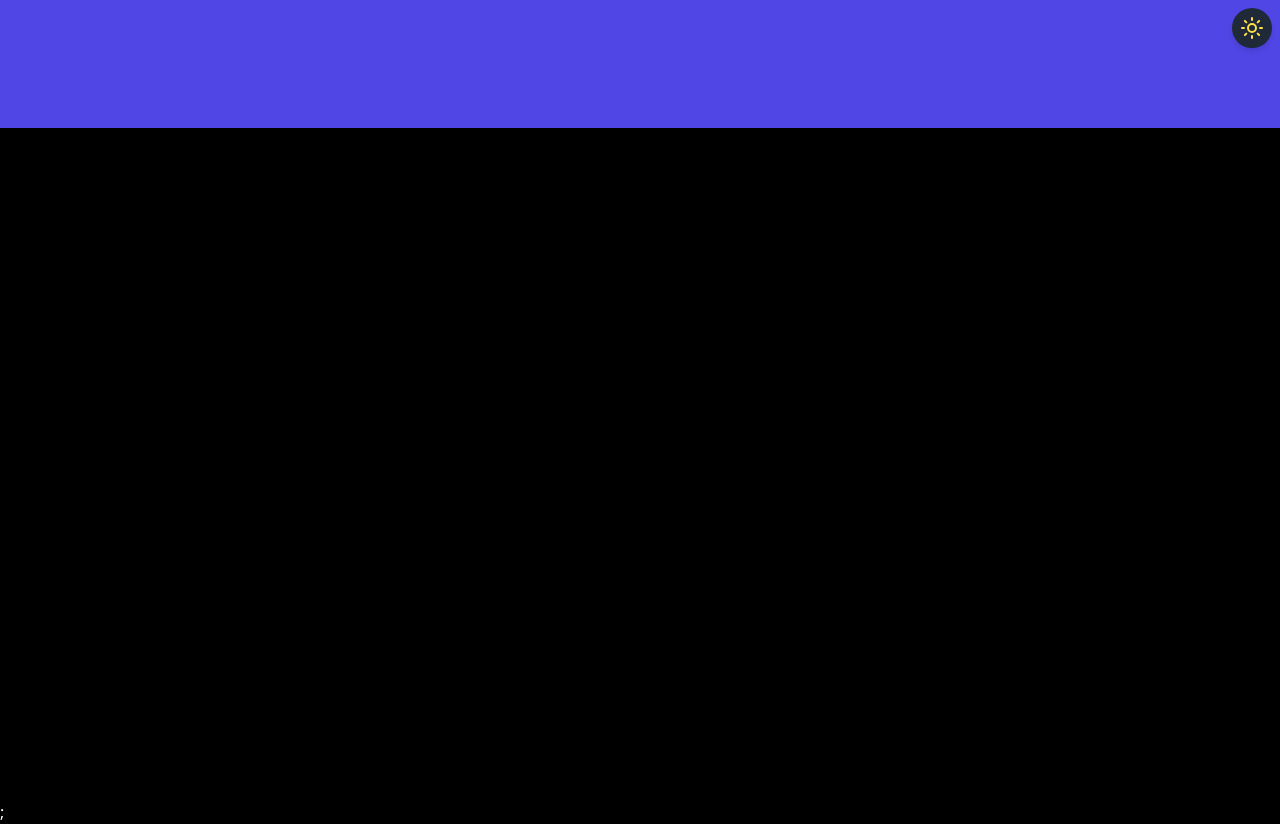
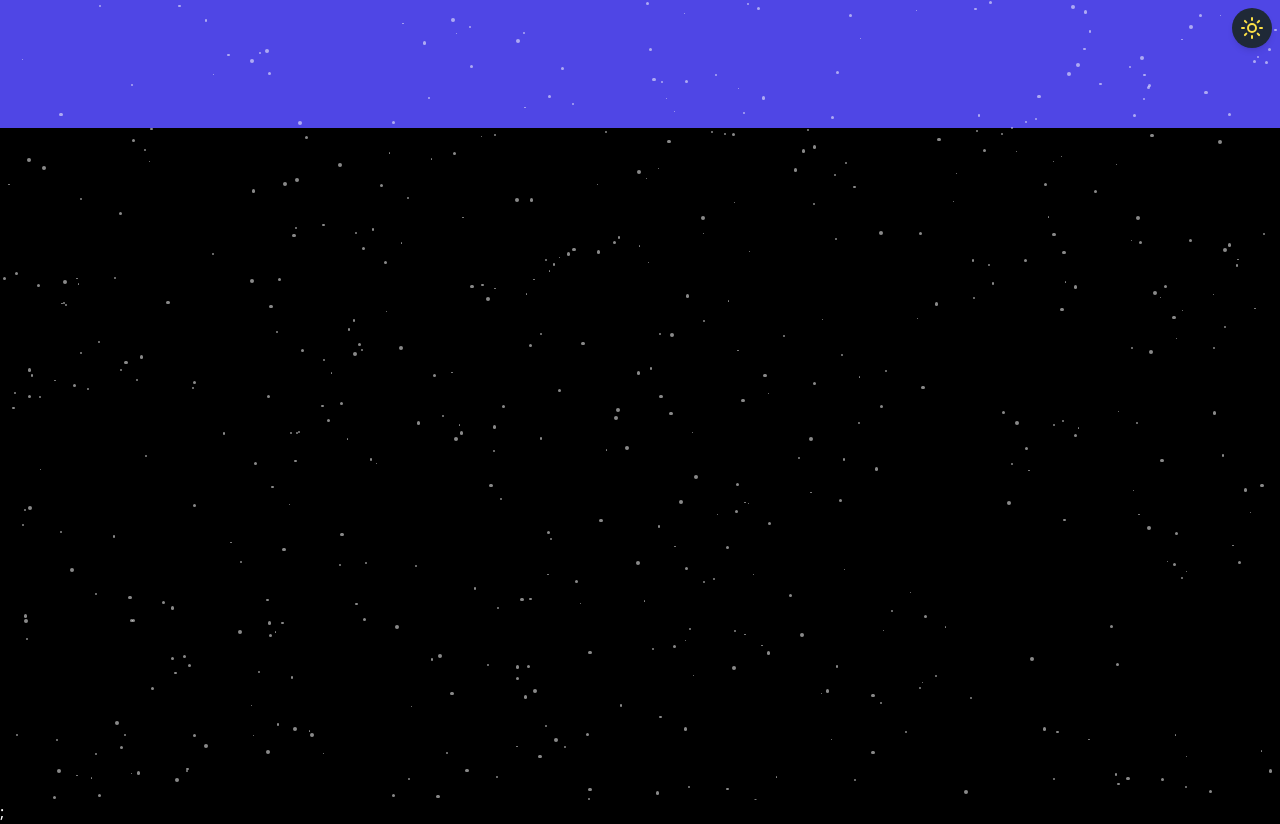
Before and after one commit to Ankit-jha-27/My-Portfolio, a React (Vite) app: page / in a window 1280 px wide. Both pictures are taken after a click on the button 1252 px from the left and 28 px from the top of the page. Built offline with nearby package versions, Linux system fonts and the light colour scheme.

Commit message:
Changes done

```diff
--- a/src/App.jsx
+++ b/src/App.jsx
@@ -7,7 +7,7 @@ import Footer from "./components/Footer"
 import Education from "./components/Education"
 import Skills from "./components/Skills"
 import Contact from "./components/Contact";
-
+import Stars from "./components/Stars";
 
 const router = createBrowserRouter([
   {
--- a/src/components/Home.jsx
+++ b/src/components/Home.jsx
@@ -1,6 +1,7 @@
 import React from 'react'
 import ThemeToggle from './ThemeToggle'
 import Navbar from './Navbar'
+import Stars from './Stars'
 
 
 const Home = () => {
@@ -8,7 +9,9 @@ const Home = () => {
     <div className='min-h-screen'>
 
       <ThemeToggle />
+      <Stars />
       <Navbar />
+
     </div>
   )
 }
--- /dev/null
+++ b/src/components/Stars.jsx
@@ -0,0 +1,58 @@
+import React, { useEffect, useState } from "react";
+
+const Stars = () => {
+  const [stars, setStars] = useState([]);
+
+    useEffect(()=>{
+        generateStars();
+
+        // Handle window resize
+        const handleResize = () => {
+            generateStars();
+          };
+          window.addEventListener("resize", handleResize);
+
+           // Cleanup listener on unmount
+            return () => window.removeEventListener("resize", handleResize);
+    },[])
+
+    const generateStars = () => {
+      const noOfStars = Math.floor(
+        (window.innerHeight * window.innerWidth) / 2000
+      );
+      const starArray = [];
+
+      for (let i = 0; i < noOfStars; i++) {
+        const x = Math.random() * window.innerWidth;
+        const y = Math.random() * window.innerHeight;
+        const size = Math.random() * 3 + 1;
+        const opacity = Math.random()*0.7 + 0.3;
+        starArray.push({ x, y, size, opacity });
+      }
+
+      setStars(starArray);
+    }
+
+
+
+  return (
+    <div className="fixed inset-0 w-full overflow-hidden pointer-events-none dark:block hidden">
+      {stars.map((star, index) => (
+        <div
+          key={index}
+          className="absolute bg-white rounded-full twinkle"
+          style={{
+            left: star.x,
+            top: star.y,
+            width: star.size,
+            height: star.size,
+            opacity: star.opacity,
+
+          }}
+        ></div>
+      ))}
+    </div>
+  );
+};
+
+export default Stars;
--- a/src/index.css
+++ b/src/index.css
@@ -11,3 +11,13 @@ body {
 .dark body {
     @apply bg-black text-white; /* dark mode */
 }
+
+
+@keyframes twinkle {
+    0%, 100% { opacity: 1; }
+    50% { opacity: 0.5; }
+  }
+
+.twinkle {
+    animation: twinkle 2s infinite ease-in-out;
+  }
```
